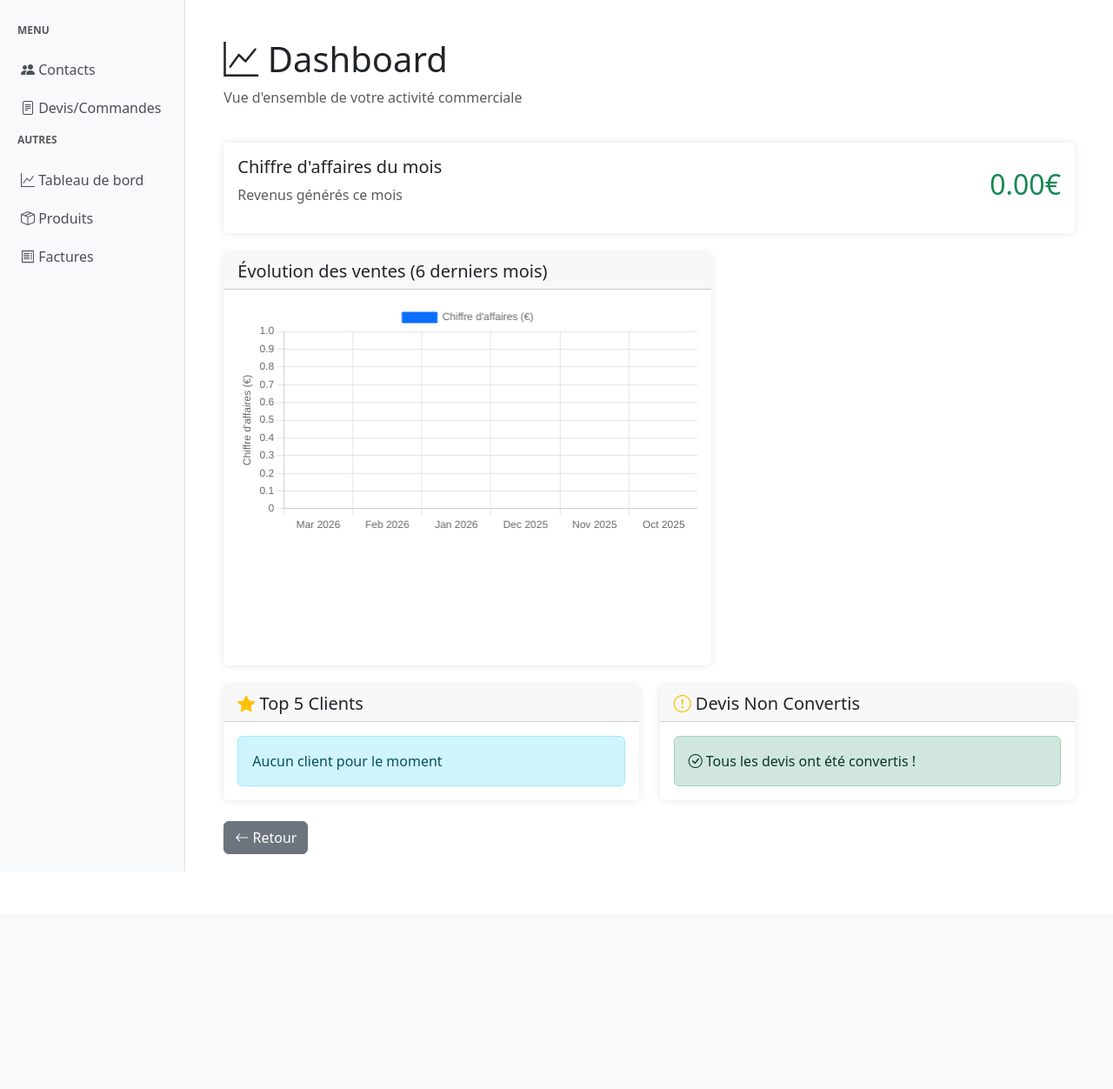
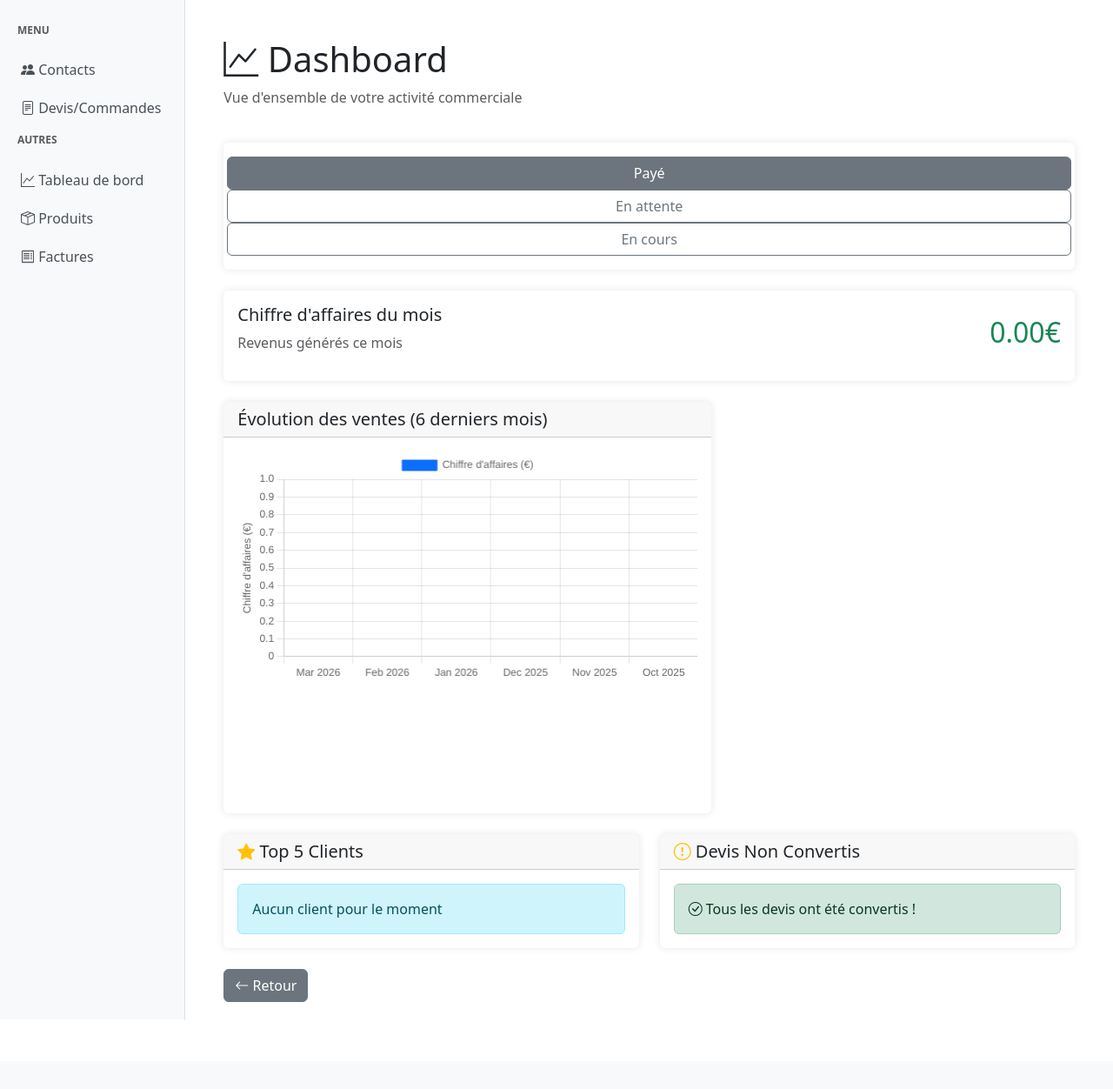
Before and after one commit to ben-dev5/gestionCommercial, a Django app: page /dashboard/ in a window 1280 px wide. Shown: the whole page at 87% size. Before the commit the page ends 1002 px from the top, so only its background shows below. Run offline with Django 5.2, Linux system fonts and the light colour scheme; data that the repository does not hold is empty.

Commit message:
Ajout boutons de switch filtres CA

```diff
--- a/dashboard/templates/dashboard/dashboard.html
+++ b/dashboard/templates/dashboard/dashboard.html
@@ -14,6 +14,26 @@
     </div>
     {% endif %}
 
+    <!-- Boutons de switch d'affichage en fonction de l'État de paiement  -->
+    <div class="row mb-4">
+        <div class="col-md-12">
+            <div class="card">
+                <div class="card-body">
+                    <div class="row align-items-center">
+                        <input type="radio" class="btn-check" name="switch" id="btn1" checked onclick="showView('view1')">
+                        <label class="btn btn-outline-secondary" for="btn1">Payé</label>
+
+                        <input type="radio" class="btn-check" name="switch" id="btn2" onclick="showView('view2')">
+                        <label class="btn btn-outline-secondary" for="btn2">En attente</label>
+
+                        <input type="radio" class="btn-check" name="switch" id="btn3" onclick="showView('view3')">
+                        <label class="btn btn-outline-secondary" for="btn3">En cours</label>
+
+                    </div>
+                </div>
+            </div>
+        </div>
+    </div>
     <!-- Chiffre d'affaires du mois -->
     <div class="row mb-4">
         <div class="col-md-12">
```
